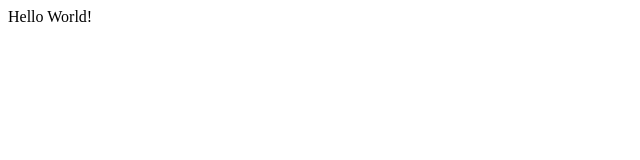
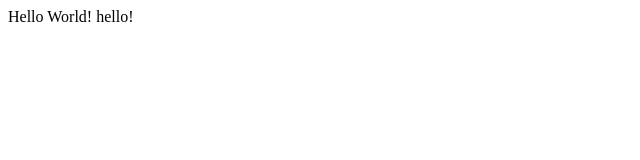
Before and after one commit to malte18/playground, a plain HTML site: page hello.html in a window 1280 px wide. Shown: the full height of the page, 0-640 px from the left. Drawn offline with Linux system fonts and the light colour scheme.

Commit message:
resolving conflict

```diff
--- a/hello.html
+++ b/hello.html
@@ -5,6 +5,6 @@
         <title>My Webpage</title>
     <head>
     <body>
-        Hello World!
+        Hello World! hello!
     </body>
 </html>
```
